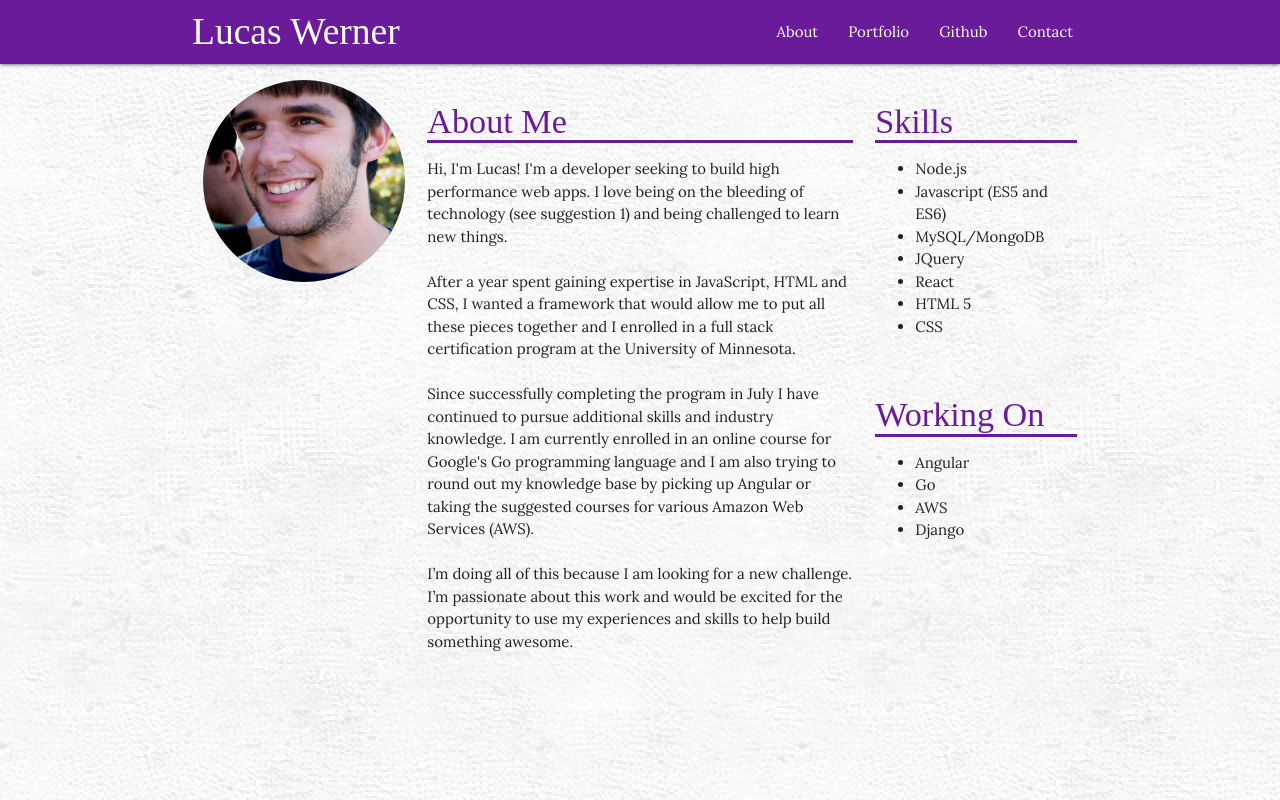
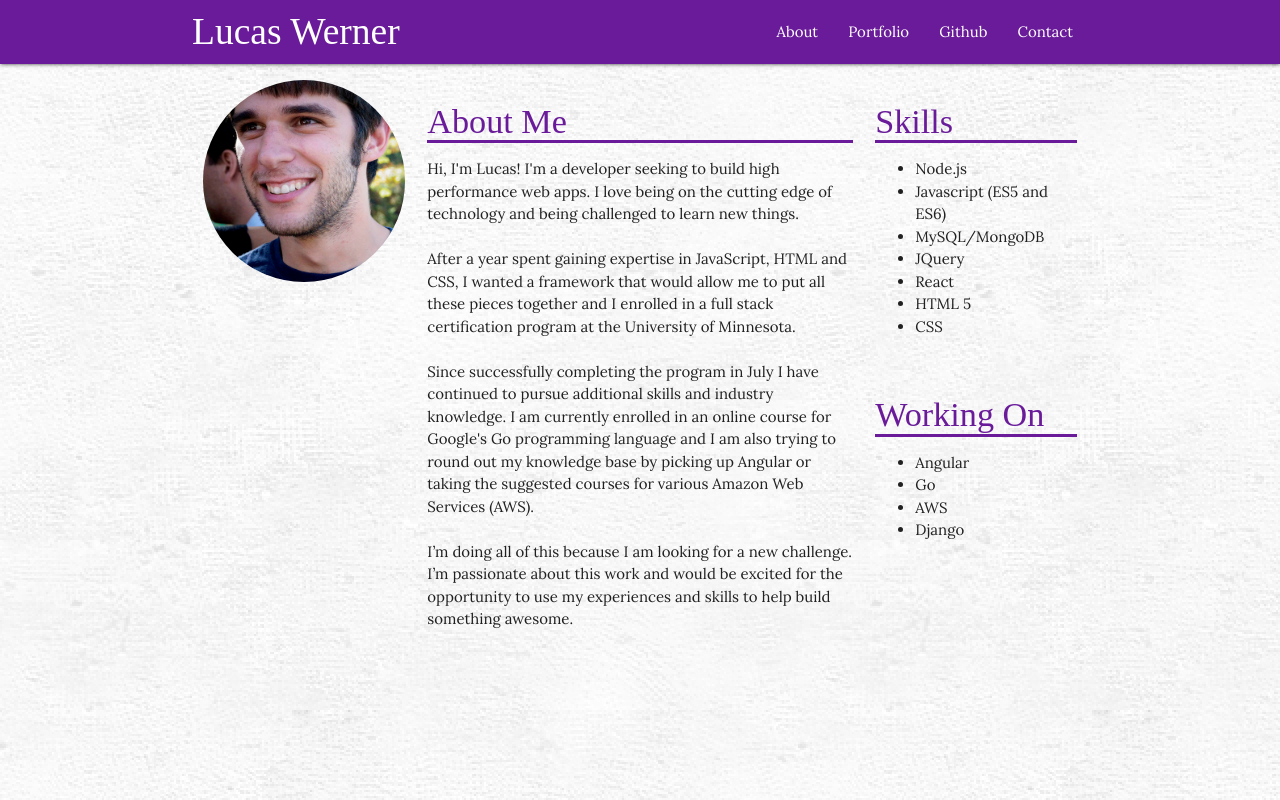
Before and after one commit to lwerner27/PersonalWebsite, a website: page public/index.html in a window 1280 px wide. Shown: the top 800 px of the page. Drawn offline with nearby package versions, Linux system fonts and the light colour scheme; a web font is replaced by a local one.

Commit message:
removed error

```diff
--- a/public/index.html
+++ b/public/index.html
@@ -45,7 +45,7 @@
                     <div class="col s12 m6">
                         <h4 class="purple-text text-darken-3 section-header">About Me</h4>
                         <p id="summary">
-                            Hi, I'm Lucas! I'm a developer seeking to build high performance web apps. I love being on the bleeding of technology (see suggestion 1) and being challenged to learn new things.
+                            Hi, I'm Lucas! I'm a developer seeking to build high performance web apps. I love being on the cutting edge of technology and being challenged to learn new things.
                             <br>
                             <br>
                             After a year spent gaining expertise in JavaScript, HTML and CSS, I wanted a framework that would allow me to put all these pieces together and I enrolled in a full stack certification program at the University of Minnesota.
```
